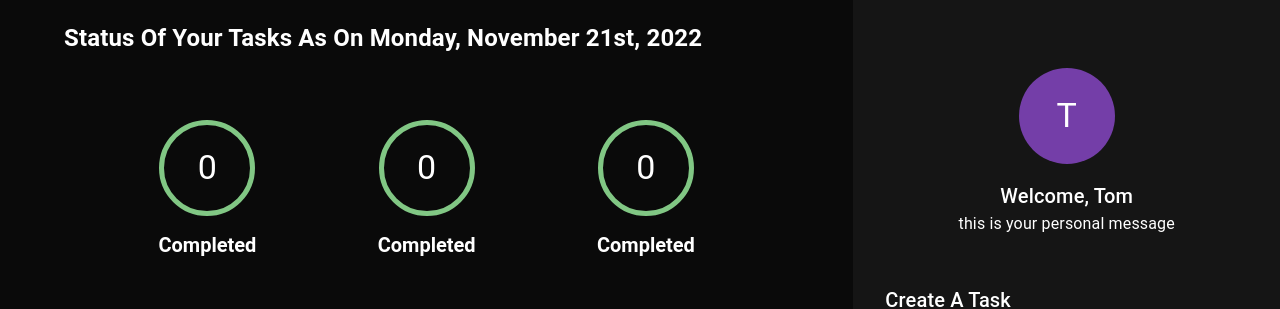
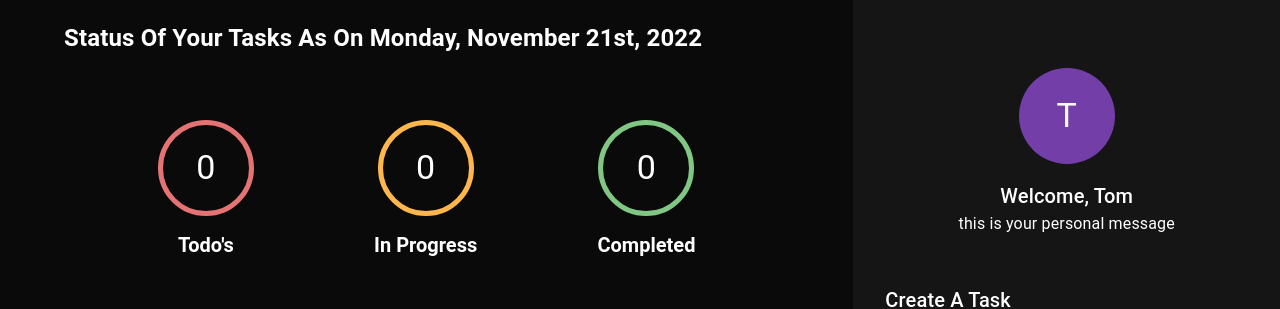
Before and after one commit to saqlainabbas777/todo-application-fullstack, a React (Create React App) app in the folder client-app/: page / in a window 1280 px wide. Shown: the top 309 px of the page. Built offline with nearby package versions, Linux system fonts and the light colour scheme; no server answers.

Commit message:
client side-> tasks counter integrated with backend

```diff
--- /dev/null
+++ b/client-app/src/components/taskArea/helpers/countTasks.ts
@@ -0,0 +1,11 @@
+import {Status} from "../../createTaskFrom/enums/Status";
+import {ITaskApi} from "../interfaces/ITaskApi";
+import {TaskCounterStatusType} from "../../taskCounter/interfaces/ITaskCounter";
+
+export const countTasks = (tasks: ITaskApi[], status: TaskCounterStatusType): number => {
+    if (!Array.isArray(tasks)) {
+        return 0;
+    }
+    const totalTasks = tasks.filter(task => task.status === status)
+    return totalTasks.length;
+}
--- a/client-app/src/components/taskArea/taskArea.tsx
+++ b/client-app/src/components/taskArea/taskArea.tsx
@@ -8,6 +8,7 @@
 import {ITaskApi} from "./interfaces/ITaskApi";
 import {Status} from "../createTaskFrom/enums/Status";
 import {IUpdateTask} from "./interfaces/IUpdateTask";
+import {countTasks} from "./helpers/countTasks";
 
 export const TaskArea: FC = (): ReactElement => {
     const {error, isLoading, data, refetch} = useQuery(
@@ -59,9 +60,9 @@
                     xs={12}
                     mb={8}
                 >
-                    <TaskCounter/>
-                    <TaskCounter/>
-                    <TaskCounter/>
+                    <TaskCounter status={Status.todo} count={data ? countTasks(data, Status.todo) : undefined}/>
+                    <TaskCounter status={Status.inProgress} count={data ? countTasks(data, Status.inProgress) : undefined}/>
+                    <TaskCounter status={Status.completed} count={data ? countTasks(data, Status.completed) : undefined}/>
                 </Grid>
                 <Grid
                     item
```
